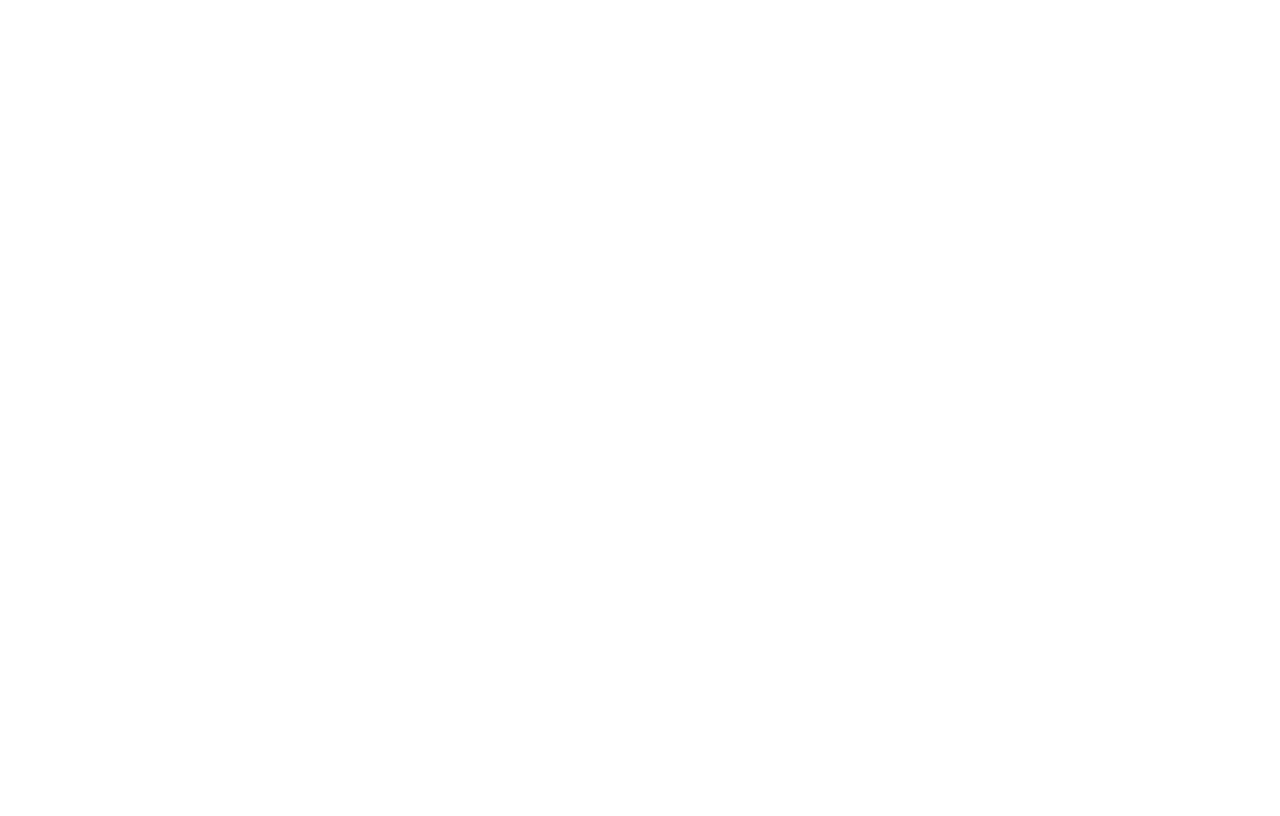
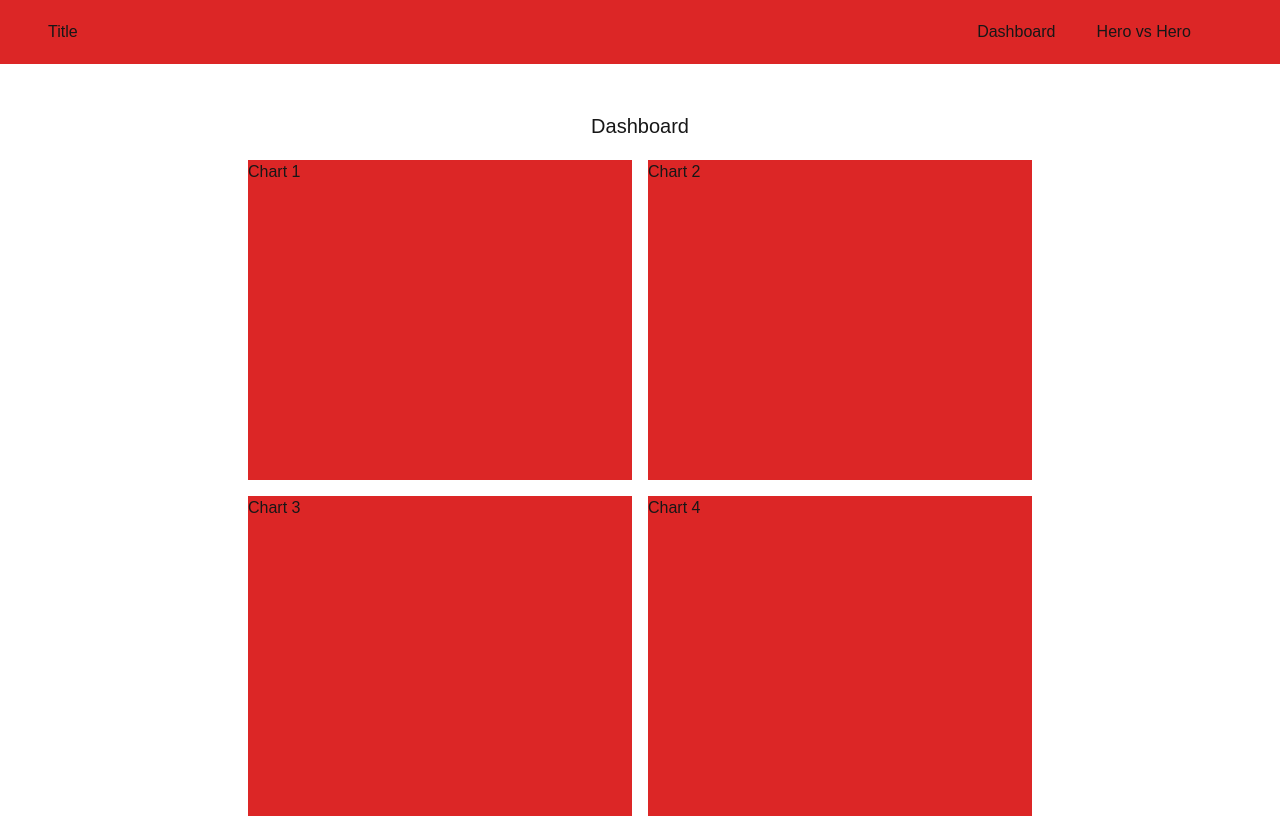
Before and after one commit to Atay365/marvel-showdown, a Next.js app: page / in a window 1280 px wide. Built offline with nearby package versions, Linux system fonts and the light colour scheme.

Commit message:
Created the general layout for dashboard

```diff
--- /dev/null
+++ b/app/HeroBattle/page.jsx
@@ -0,0 +1,7 @@
+import React from "react";
+
+const page = () => {
+  return <div>page</div>;
+};
+
+export default page;
--- a/app/layout.jsx
+++ b/app/layout.jsx
@@ -1,5 +1,6 @@
 import localFont from "next/font/local";
 import "./globals.css";
+import Link from "next/link";
 
 const geistSans = localFont({
   src: "./fonts/GeistVF.woff",
@@ -23,6 +24,17 @@
       <body
         className={`${geistSans.variable} ${geistMono.variable} antialiased`}
       >
+        <div className="flex justify-between px-12 bg-red-600 h-16 items-center">
+          <h2>Title</h2>
+          <ul className="flex flex-row justify-evenly w-1/4">
+            <li>
+              <Link href="/">Dashboard</Link>
+            </li>
+            <li>
+              <Link href="/">Hero vs Hero</Link>
+            </li>
+          </ul>
+        </div>
         {children}
       </body>
     </html>
--- a/app/page.jsx
+++ b/app/page.jsx
@@ -2,8 +2,18 @@
 
 export default function Home() {
   return (
-    <div className="grid grid-rows-[20px_1fr_20px] items-center justify-items-center min-h-screen p-8 pb-20 gap-16 sm:p-20 font-[family-name:var(--font-geist-sans)]">
-      <section></section>
+    <div className="flex justify-center mt-12 w-full">
+      <section className="w-full flex items-center flex-col">
+        <div>
+          <h1 className="h-12 text-xl">Dashboard</h1>
+        </div>
+        <div className="grid grid-cols-2 gap-4">
+          <div className="h-80 w-96 bg-red-600">Chart 1</div>
+          <div className="h-80 w-96 bg-red-600">Chart 2</div>
+          <div className="h-80 w-96 bg-red-600">Chart 3</div>
+          <div className="h-80 w-96 bg-red-600">Chart 4</div>
+        </div>
+      </section>
     </div>
   );
 }
```
